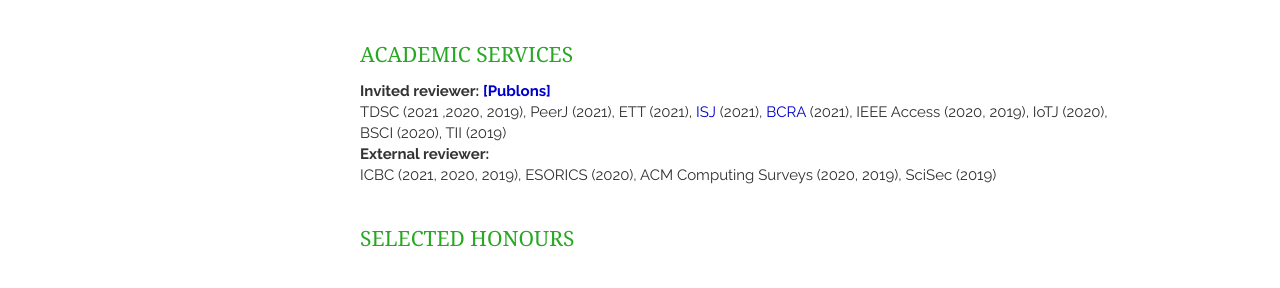
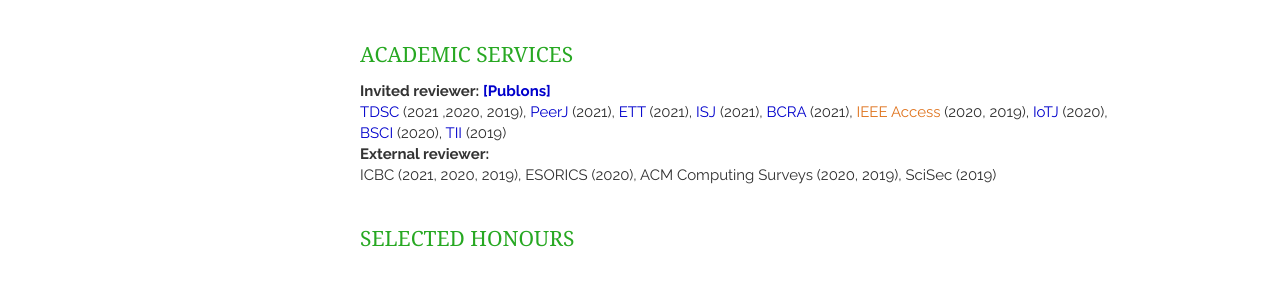
Before and after one commit to AaronWang-git/qinwang-git.github.io, a Jekyll site: the page built from index.html, in a window 1280 px wide. Shown: the part 1643-1931 px from the top of the page. Built offline with Jekyll 4.4.1, drawn with Linux system fonts in a browser that asks for light colours; nearby versions of some CDN libraries; a script that is not in the unit is left out; the list of posts is cut into pages by our own code.

```diff
--- a/_includes/service.html
+++ b/_includes/service.html
@@ -21,14 +21,22 @@
     <h1>Academic Services</h1>
     <article>
     <p><strong> Invited reviewer:  <a href="https://publons.com/researcher/3020700/qin-wang/peer-review/" target="_blank"> [Publons] </a></strong>
-    <br>TDSC (2021 ,2020, 2019), PeerJ (2021), ETT (2021),
+    <br><a href="https://ieeexplore.ieee.org/xpl/RecentIssue.jsp?punumber=8858" target="_blank"> TDSC </a></strong> (2021 ,2020, 2019),
+        <a href="https://peerj.com/computer-science/" target="_blank"> PeerJ </a></strong> (2021),
+        <a href="https://onlinelibrary.wiley.com/journal/21613915" target="_blank"> ETT </a></strong>  (2021),
         <a href="https://ieeexplore.ieee.org/xpl/RecentIssue.jsp?punumber=4267003" target="_blank"> ISJ </a></strong> (2021),
         <a href="https://www.journals.elsevier.com/blockchain-research-and-applications" target="_blank"> BCRA </a></strong> (2021),
-    IEEE Access (2020, 2019), IoTJ (2020), BSCI (2020), TII (2019)
+        <a href="" target="_blank"> IEEE Access </a></strong> (2020, 2019),
+        <a href="https://ieeexplore.ieee.org/xpl/RecentIssue.jsp?punumber=6488907" target="_blank"> IoTJ </a></strong>  (2020),
+        <a href="http://www.cloud-conf.net/bsci/2021/submission.html" target="_blank"> BSCI </a></strong>  (2020),
+        <a href="https://ieeexplore.ieee.org/xpl/RecentIssue.jsp?punumber=9424" target="_blank"> TII </a></strong> (2019)
     </p>
 
     <p><strong> External reviewer:</strong>
-    <br>ICBC (2021, 2020, 2019), ESORICS (2020), ACM Computing Surveys (2020, 2019), SciSec (2019)
+    <br>ICBC (2021, 2020, 2019),
+        ESORICS (2020),
+        ACM Computing Surveys (2020, 2019),
+        SciSec (2019)
     </p>
     </article>
 </section>
```
